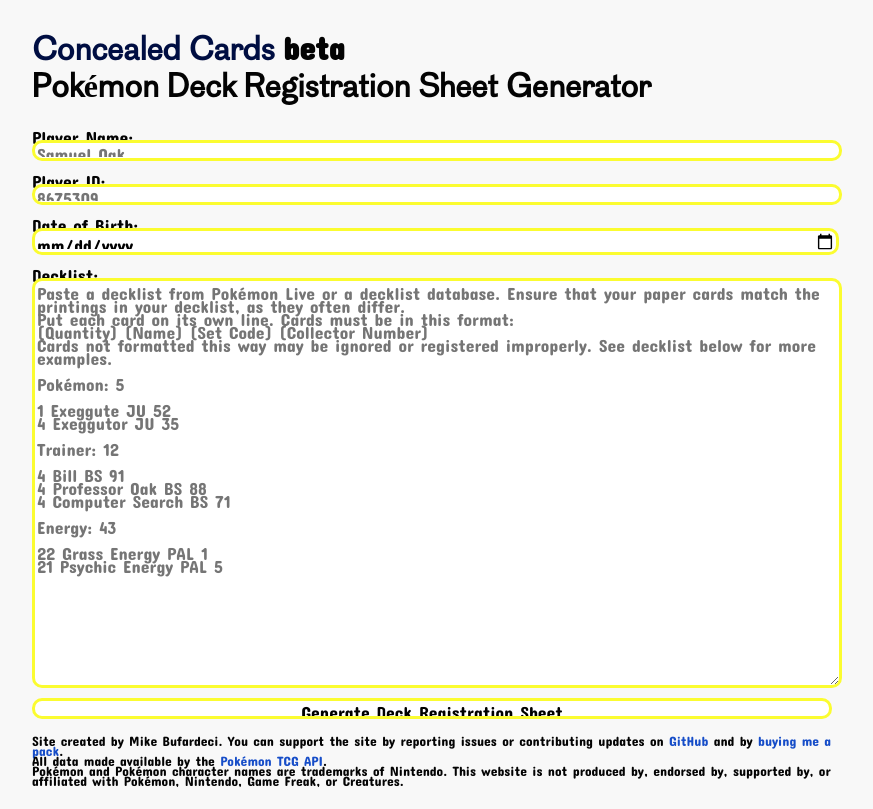
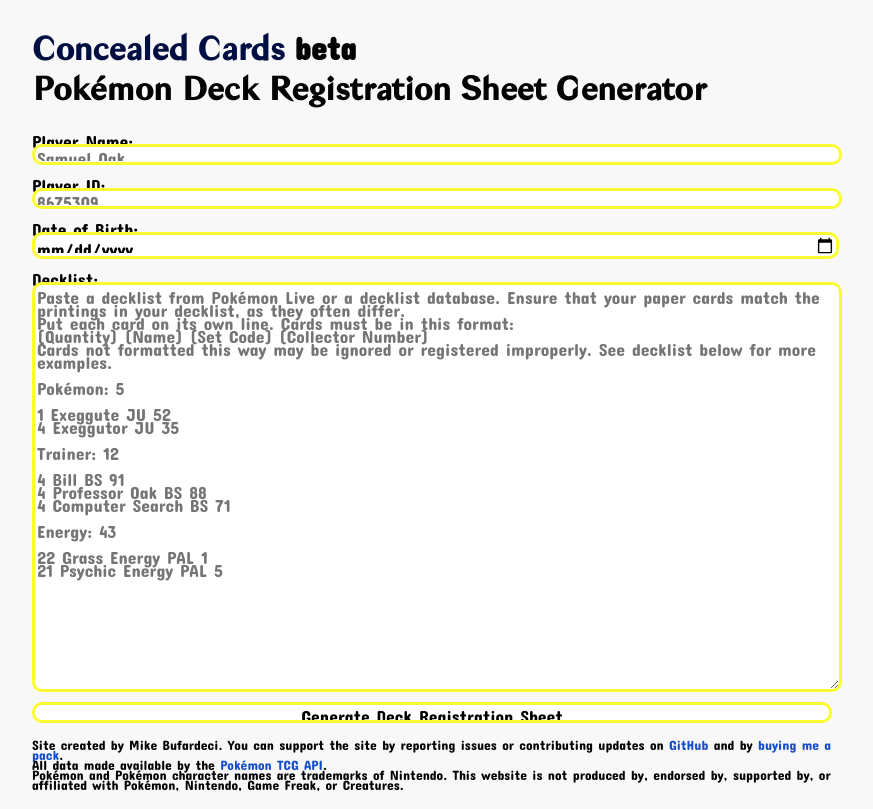
Before and after one commit to MichaelBufardeci/ConcealedCards, a Flask app: page / in a window 1280 px wide. Shown: the whole page, without its empty margins (208-1081 px from the left). Before the commit the page ends 787 px from the top, so only its background shows below. Run offline with Flask 3, Linux system fonts and the light colour scheme.

Commit message:
Updated header font to font that supports diacritics

```diff
--- a/static/style.css
+++ b/static/style.css
@@ -6,8 +6,8 @@
 }
 
 @font-face {
-    font-family: 'Cotham';
-    src: url('CothamSans.otf');
+    font-family: 'Bagnard Sans';
+    src: url('BagnardSans.otf');
     font-weight: 400;
     font-style: regular;
 }
@@ -32,7 +32,7 @@
 }
 
 header {
-    font-family: "Cotham";
+    font-family: "Bagnard Sans";
 }
 
 header,
```
Also changed, not shown: static/BagnardSans.otf (added), static/CothamSans.otf (deleted).
